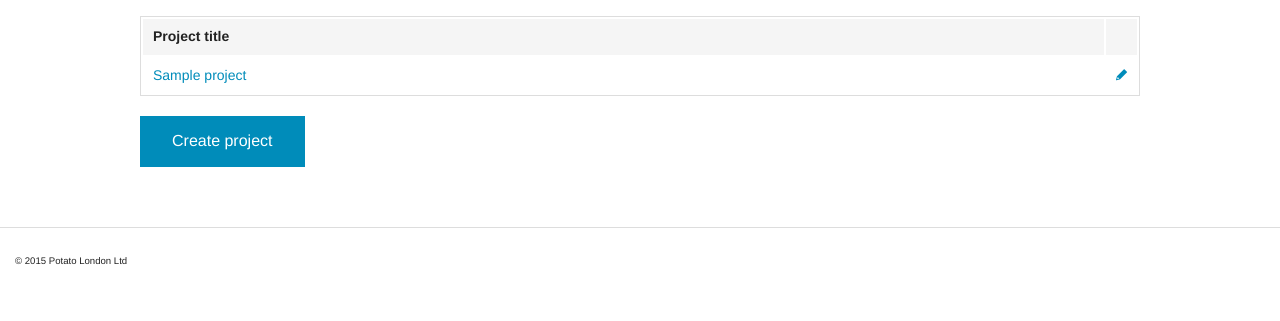
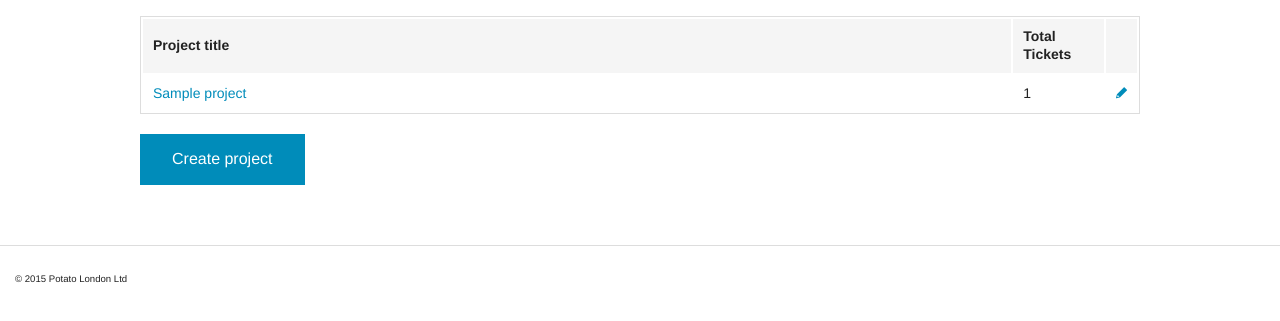
Before and after one commit to webbyfox/potato, a Django app: template tracker/templates/site/project_list.html in a window 1280 px wide. Shown: the part 45-366 px from the top of the page. Run offline with Django 3.2, Linux system fonts and the light colour scheme; the template is opened without the code that fills it: most values are stand-ins (such as "Sample title", 1, 10 or a date in 2020).

Commit message:
Added ticket counter for porject list page - https://github.com/webbyfox/potato/projects/1#card-6134362

```diff
--- a/tracker/templates/site/project_list.html
+++ b/tracker/templates/site/project_list.html
@@ -7,6 +7,7 @@
 			<thead>
 				<tr>
 					<th width="1200">Project title</th>
+					<th width="100">Total Tickets</th>
 					<th></th>
 				</tr>
 			</thead>
@@ -14,6 +15,7 @@
 				{% for project in object_list %}
 				<tr>
 					<td><a href="{% url "project-detail" project_id=project.pk %}">{{ project.title }}</a></td>
+					<td>{{project.tickets.count}}</td>
 					<td>
 						<a href="{% url "project-update" project_id=project.pk %}">
 							<i class="fi-pencil"></i>
```
